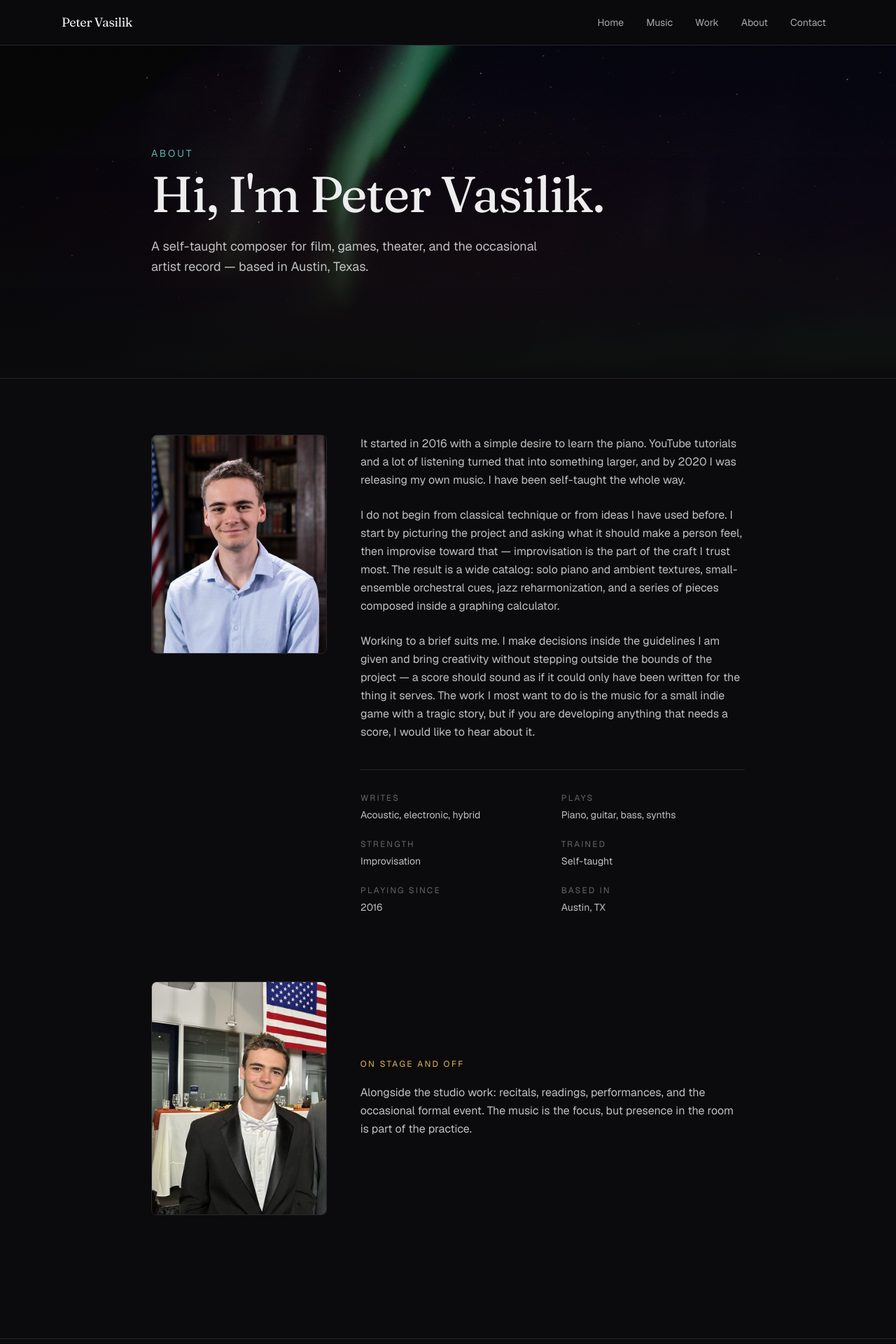
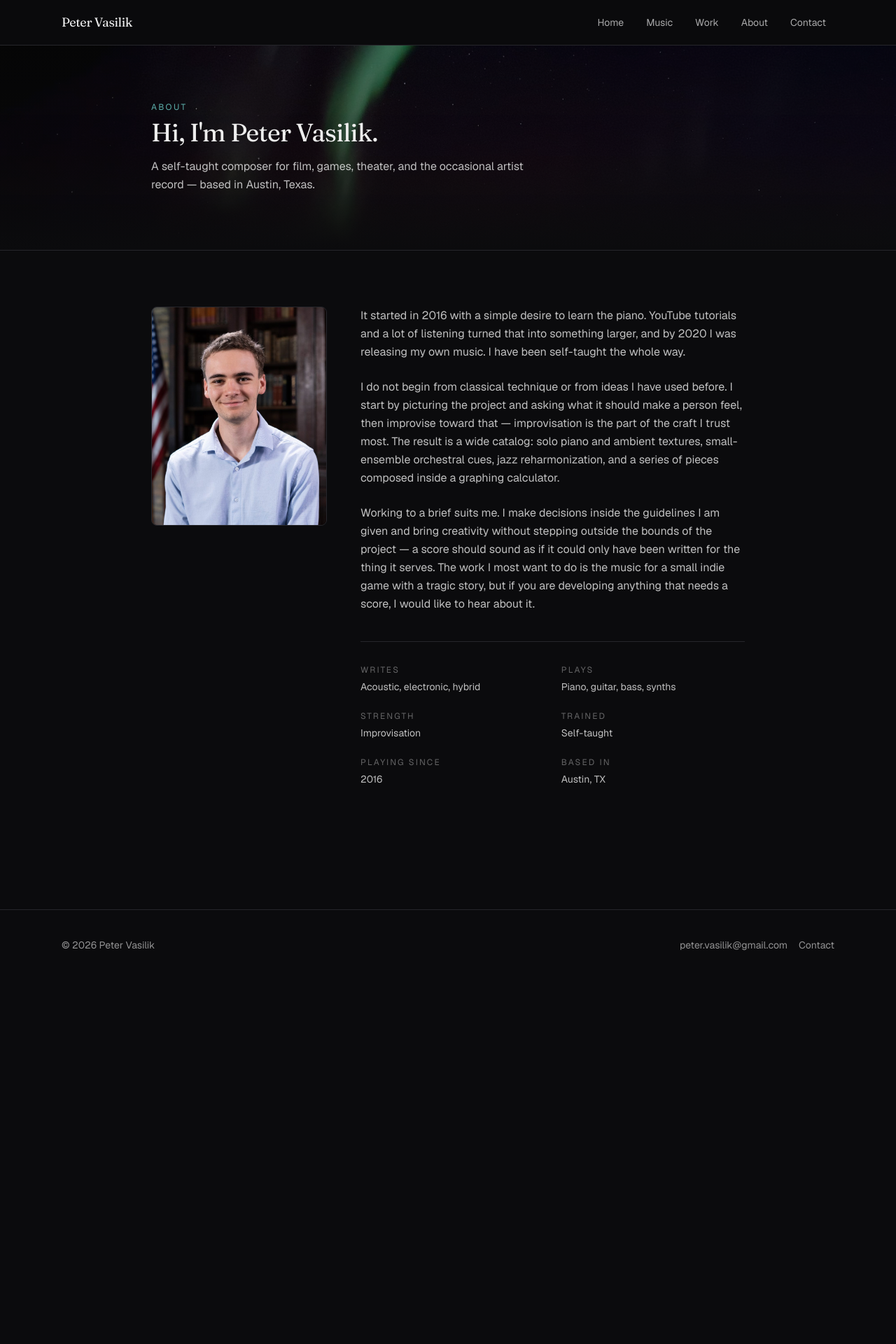
Before and after one commit to BerryNotes/composer-portfolio, a Next.js app: page /about in a window 1280 px wide. Shown: the top 1920 px of the page at 70% size. After the commit the page ends 1400 px from the top, so only its background shows below. Built offline with nearby package versions, Linux system fonts and the light colour scheme.

Commit message:
About: shrink hero heading, remove formal-portrait section; Contact: make backdrop image fully visible

```diff
--- a/src/app/about/page.tsx
+++ b/src/app/about/page.tsx
@@ -22,19 +22,19 @@ export default function AboutPage() {
           aria-hidden
           className="pointer-events-none absolute inset-0 bg-gradient-to-b from-background/30 via-background/45 to-background"
         />
-        <div className="relative mx-auto max-w-4xl px-6 py-28 sm:py-36">
+        <div className="relative mx-auto max-w-4xl px-6 py-16 sm:py-20">
           <Reveal>
-            <p className="text-sm uppercase tracking-[0.2em] text-[var(--teal)] mb-3">
+            <p className="text-xs uppercase tracking-[0.2em] text-[var(--teal)] mb-2">
               About
             </p>
           </Reveal>
           <Reveal delay={80}>
-            <h1 className="font-display text-5xl sm:text-7xl tracking-tight">
+            <h1 className="font-display text-3xl sm:text-4xl tracking-tight">
               Hi, I&apos;m {SITE.name}.
             </h1>
           </Reveal>
           <Reveal delay={160}>
-            <p className="mt-6 max-w-xl text-lg text-foreground/80 leading-relaxed">
+            <p className="mt-4 max-w-xl text-base text-foreground/80 leading-relaxed">
               A self-taught composer for film, games, theater, and the
               occasional artist record — based in Austin, Texas.
             </p>
@@ -91,33 +91,6 @@ export default function AboutPage() {
             </div>
           </Reveal>
         </div>
-
-        {/* Secondary portrait — formal event shot */}
-        <Reveal delay={120}>
-          <div className="mt-24 grid gap-12 sm:grid-cols-3 sm:items-center">
-            <div className="sm:col-span-2 space-y-5 text-foreground/80 leading-relaxed sm:order-2">
-              <p className="text-xs uppercase tracking-[0.2em] text-[var(--amber)]">
-                On stage and off
-              </p>
-              <p>
-                Alongside the studio work: recitals, readings, performances,
-                and the occasional formal event. The music is the focus, but
-                presence in the room is part of the practice.
-              </p>
-            </div>
-            <div className="sm:col-span-1 sm:order-1">
-              <div className="relative aspect-[3/4] overflow-hidden rounded-lg border border-[var(--border)] bg-[var(--muted-bg)]">
-                <Image
-                  src="/portrait-formal.jpg"
-                  alt={`${SITE.name} at a formal event`}
-                  fill
-                  sizes="(max-width: 640px) 100vw, 33vw"
-                  className="object-cover"
-                />
-              </div>
-            </div>
-          </div>
-        </Reveal>
       </div>
     </div>
   );
--- a/src/app/contact/page.tsx
+++ b/src/app/contact/page.tsx
@@ -15,12 +15,12 @@ export default function ContactPage() {
           aria-hidden
           fill
           sizes="100vw"
-          className="pointer-events-none object-cover opacity-60"
+          className="pointer-events-none object-cover opacity-100"
           priority
         />
         <div
           aria-hidden
-          className="pointer-events-none absolute inset-0 bg-gradient-to-b from-background/25 via-background/50 to-background"
+          className="pointer-events-none absolute inset-0 bg-gradient-to-b from-transparent via-background/25 to-background"
         />
         <div className="relative mx-auto max-w-3xl px-6 py-24 sm:py-32">
           <Reveal>
```
